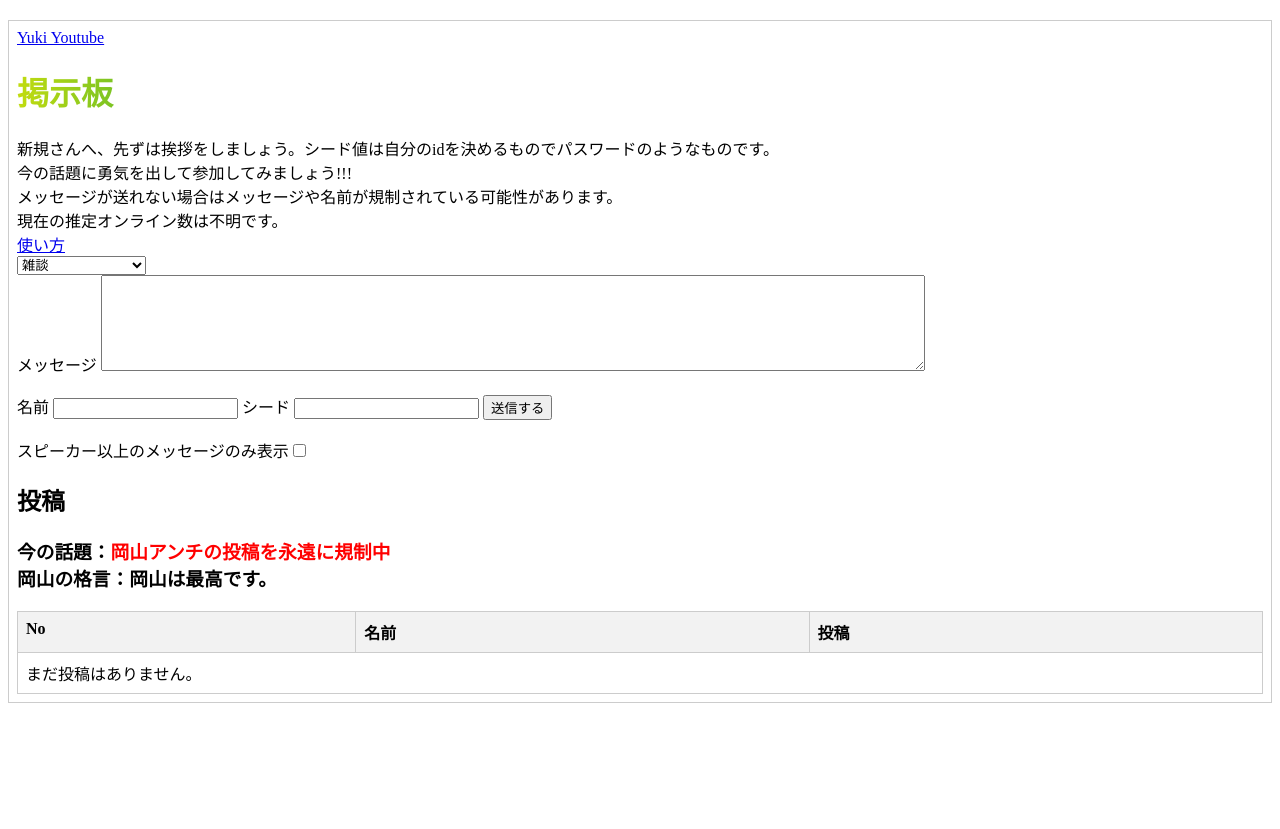
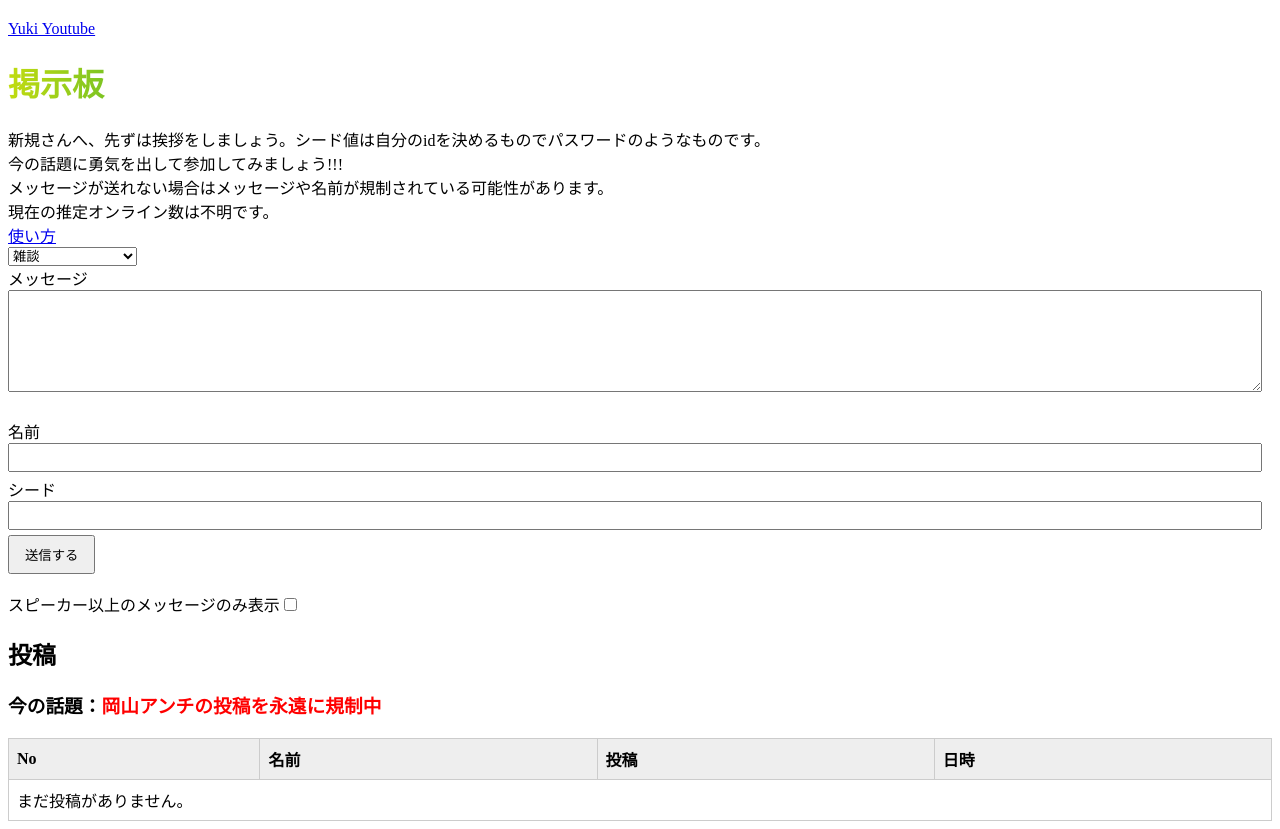
Before and after one commit to yuzutyaso/yuzu-bbs, a Flask app: page / in a window 1280 px wide. Before the commit the page ends 703 px from the top, so only its background shows below. Run offline with Flask 3, Linux system fonts and the light colour scheme.

Commit message:
Update index.html

```diff
--- a/templates/index.html
+++ b/templates/index.html
@@ -1,11 +1,9 @@
 <!DOCTYPE html>
 <html>
 <head>
-<meta charset="UTF-8">
-<meta name="viewport" content="width=device-width, initial-scale=1.0">
 <title>連番を簡単に生成！！</title>
 <style>
-/* 提供されたCSSをそのまま使用 */
+/* 提供されたHTMLのstyleタグの内容をそのまま貼り付け */
 .example4 {
 background: linear-gradient(
 to right,
@@ -17,7 +15,8 @@
 #1d2088,
 #920783,
 #e60000
-    ) 0 / 200%;
+)
+0 / 200%;
 animation: 5s example4 linear infinite;
 -webkit-background-clip: text;
 -webkit-text-fill-color: transparent;
@@ -27,14 +26,16 @@
 background-position: 200%;
 }
 }
-.dark {
+.dark
+{
 background-color: #111;
 color: #ddd;
 }
 .dark input,
 .dark textarea,
 .dark button,
-.dark select {
+.dark select
+{
 background-color: #111;
 color: #ddd;
 border: #ddd 1px solid;
@@ -43,32 +44,41 @@
 color: cyan;
 }
 
-/* 追加CSS：投稿テーブルの調整 */
+/* 追加：テーブルとフォームのスタイルを調整 (元HTMLに無かったが、レイアウトのため追加/調整) */
 table {
-    width: 100%;
-    border-collapse: collapse;
-    margin-top: 20px;
+    width: 100%; /* テーブルの幅を100%に */
+    border-collapse: collapse; /* ボーダーの重複をなくす */
+    margin-top: 20px; /* 上部に余白 */
 }
 th, td {
-    border: 1px solid #ccc;
-    padding: 8px;
-    text-align: left;
-    vertical-align: top;
+    border: 1px solid #ccc; /* セルのボーダー */
+    padding: 8px; /* セル内の余白 */
+    text-align: left; /* テキストを左寄せ */
+    word-wrap: break-word; /* 長い単語の途中で改行 */
 }
 th {
-    background-color: #f2f2f2;
+    background-color: #eee; /* ヘッダーの背景色 */
 }
-/* メッセージ表示エリアのスクロール */
 .message-content {
-    max-height: 100px; /* 必要に応じて調整 */
-    overflow-y: auto;
     white-space: pre-wrap; /* 改行を保持 */
+}
+/* フォーム要素の幅を調整 */
+input[type="text"],
+textarea {
+    width: calc(100% - 10px); /* フォーム要素の幅を調整 */
+    padding: 5px; /* パディングを調整 */
+    margin-bottom: 5px; /* 下の余白 */
+    box-sizing: border-box; /* パディングを幅に含める */
+}
+button {
+    padding: 8px 15px; /* ボタンのパディングを調整 */
+    cursor: pointer;
 }
 </style>
 </head>
 <body>
-<table border="1"> <tr>
-        <td>
+<table border="1"> </table>
+
 <a href="https://new-instance-asck.onrender.com/">Yuki Youtube</a><br>
 <div class="example4"><h1>掲示板</h1></div>
 新規さんへ、先ずは挨拶をしましょう。シード値は自分のidを決めるものでパスワードのようなものです。<br>
@@ -81,13 +91,14 @@ th {
 <option>バトルスタジアム</option>
 </select><br>
 
-            <form action="{{ url_for('index') }}" method="POST">
-                <label for="message"></label>
+<form method="POST" action="/post">
+    <label for="msg"></label>
     メッセージ <textarea
     name="message"
     rows="6"
     cols="100"
-                    maxlength="1000" id="msg"
+    maxlength="100"
+    id="msg"
     required
     ></textarea><br><br>
     <label for="name">名前 </label>
@@ -101,40 +112,38 @@ th {
     />
     <label for="seed"> シード </label>
     <input type="text" id="seed" name="seed" value="" required />
-                <button type="submit">送信する</button> </form>
+    <button type="submit" id="submit">送信する</button>
+</form>
 <br>
-            スピーカー以上のメッセージのみ表示<input type="checkbox" /><br>
+スピーカー以上のメッセージのみ表示<input type="checkbox"><br>
+<h2>投稿</h2>
+<h3>今の話題：<font color="red">{{ current_topic }}</font></h3>
 
-            <h2>投稿</h2>
-            <h3>今の話題：<font color="red">{{ current_topic }}</font><br>岡山の格言：{{ okayama_maxim }}</h3>
-
-            <table>
-                <thead>
+<table border="1">
+<tbody>
     <tr>
         <th>No</th>
         <th>名前</th>
         <th>投稿</th>
-                    </tr>
-                </thead>
-                <tbody>
+        <th>日時</th> </tr>
+    {% if messages %}
         {% for message in messages %}
             <tr>
                 <td>{{ message.id }}</td>
                 <td>
-                            <font color="{% if loop.index % 3 == 0 %}red{% elif loop.index % 3 == 1 %}darkorange{% else %}blue{% endif %}">{{ message.username }}</font>
-                            <font color="magenta">@{{ message.seed[:7] if message.seed else '' }}</font>
-                        </td>
-                        <td><div class="message-content">{{ message.message_content }}</div></td>
-                    </tr>
-                    {% else %}
-                    <tr>
-                        <td colspan="3">まだ投稿はありません。</td>
+                    <font color="
+                        {% if loop.index % 2 == 0 %}red{% else %}black{% endif %}"> {{ message.username }}
+                    </font>
+                    {% if message.seed %}<font color="darkorange">@{{ message.seed }}</font>{% endif %}
+                    <font color="magenta"></font> </td>
+                <td class="message-content">{{ message.message_content }}</td>
+                <td>{{ message.timestamp.strftime('%Y/%m/%d %H:%M:%S') }}</td>
             </tr>
         {% endfor %}
+    {% else %}
+        <tr><td colspan="4">まだ投稿がありません。</td></tr>
+    {% endif %}
 </tbody>
-            </table>
-        </td>
-    </tr>
 </table>
 </body>
 </html>
```
Lines whose indentation alone changed are shown as unchanged.
